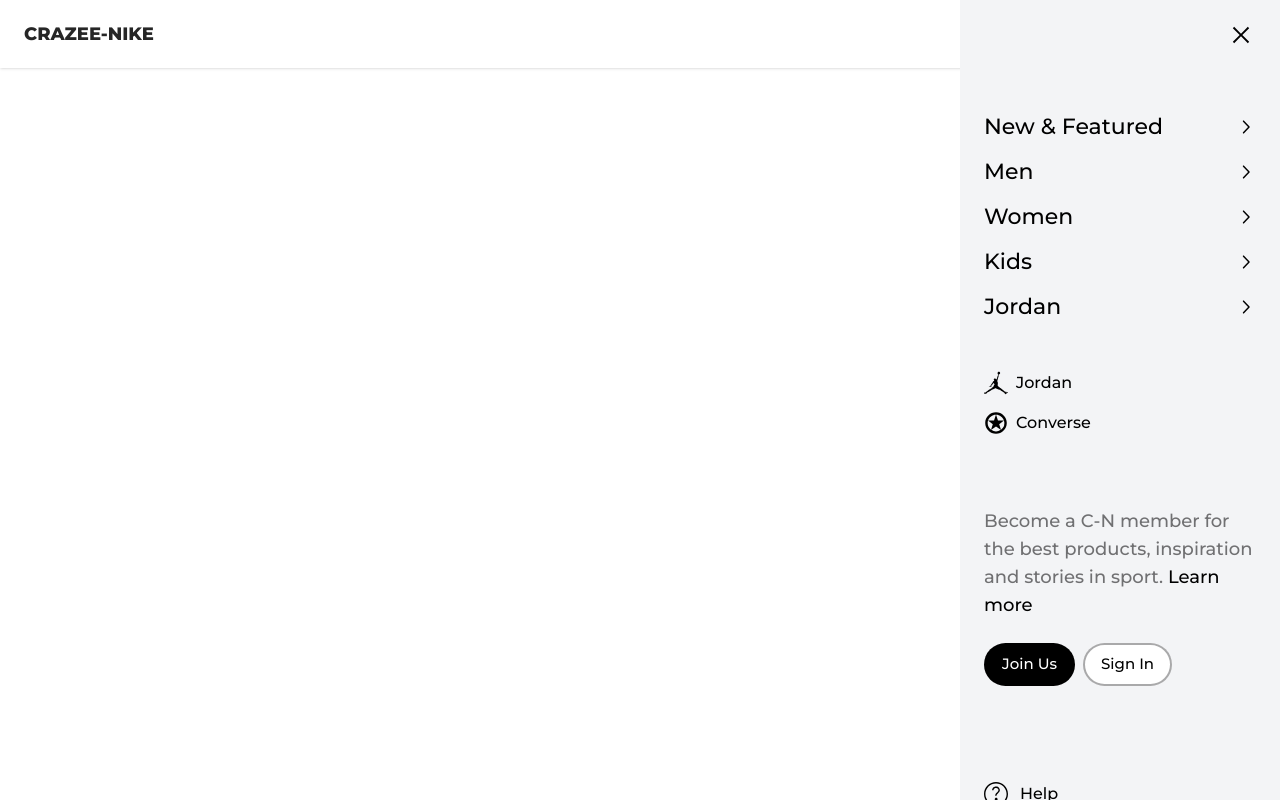
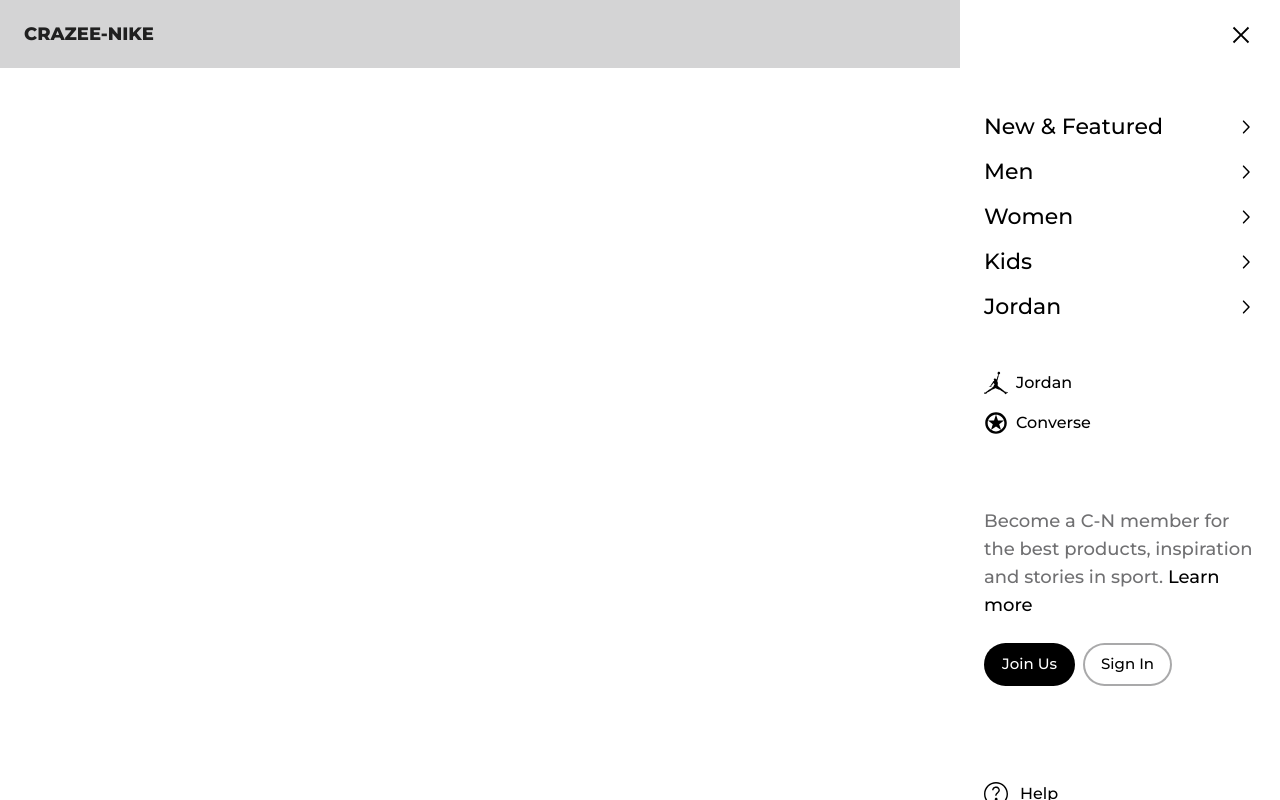
Before and after one commit to kouamherve/crazee-nike, a React (Create React App) app: page / in a window 1280 px wide. Both pictures are taken after a click on the element 1243 px from the left and 34 px from the top of the page. Shown: the top 800 px of the page. Built offline with nearby package versions, Linux system fonts and the light colour scheme; a web font is replaced by a local one.

Commit message:
✨ F01: HOMEPAGE > Add fixed background when AllMenus show

```diff
--- a/src/components/pages/Homepage.js
+++ b/src/components/pages/Homepage.js
@@ -1,11 +1,13 @@
 import { useState } from "react";
 import Navbar from "./navbar/Navbar";
 import MenuContext from "../../context/MenuContext";
+import AllMenu from "./navbar/AllMenu";
 
 export default function Homepage() {
   // States
   const [isShow, setIsShow] = useState(false);
   const [isHidden, setIsHidden] = useState(false);
+  const [isActiveMenu, setIsActiveMenu] = useState(false);
   const [isMenuPageShow, setIsMenuPageShow] = useState(false);
 
   const menuContextValue = {
@@ -15,14 +17,18 @@
     setIsMenuPageShow,
     isHidden,
     setIsHidden,
+    isActiveMenu,
+    setIsActiveMenu,
   };
 
-  // Handlers
-
-  // Render
   return (
     <MenuContext.Provider value={menuContextValue}>
-      <Navbar />
+      <AllMenu />
+      <div className=" relative">
+        <div className={`${isActiveMenu ? "bg-secondary fixed w-full" : ""}`}>
+          <Navbar />
+        </div>
+      </div>
     </MenuContext.Provider>
   );
 }
--- a/src/components/pages/navbar/Menus.js
+++ b/src/components/pages/navbar/Menus.js
@@ -4,8 +4,11 @@
 import MenuContext from "../../../context/MenuContext";
 
 export default function Menus() {
-  // States
-  const { setIsShow } = useContext(MenuContext);
+  const { setIsShow, isActiveMenu, setIsActiveMenu } = useContext(MenuContext);
+  const handleClic = () => {
+    setIsShow(true);
+    setIsActiveMenu(true);
+  };
 
   return (
     <div className="flex gap-4 text-gray-800">
@@ -18,8 +21,8 @@
       <div className=" text-[22px]">
         <IoBagOutline />
       </div>
-      <div onClick={() => setIsShow(true)} className=" text-[25px]">
-        <FiMenu className=" cursor-pointer" />
+      <div onClick={handleClic} className=" text-[25px]">
+        <FiMenu className={`${isActiveMenu ? "hidden" : "cursor-pointer"}`} />
       </div>
     </div>
   );
--- a/src/components/pages/navbar/Navbar.js
+++ b/src/components/pages/navbar/Navbar.js
@@ -1,15 +1,14 @@
-import AllMenu from "./AllMenu";
 import Logo from "./Logo";
 import Menus from "./Menus";
 
 export default function Navbar() {
   return (
-    <nav className=" relative font-Montserrat bg-primary">
+    <nav className="w-full font-Montserrat bg-primary overflow-x-hidden">
       <div className="flex items-center justify-between px-6 py-5 shadow">
         <Logo />
         <Menus />
       </div>
-      <AllMenu />
+      {/* <AllMenu /> */}
     </nav>
   );
 }
--- a/src/components/reusable-ui/NavbarMenu.js
+++ b/src/components/reusable-ui/NavbarMenu.js
@@ -5,17 +5,19 @@
 import { Link } from "react-router-dom";
 
 export default function NavbarMenu({ children, isHome }) {
-  const { isShow, setIsShow, setIsHidden } = useContext(MenuContext);
+  const { isShow, setIsShow, setIsHidden, setIsActiveMenu } =
+    useContext(MenuContext);
 
   const handleClose = () => {
     setIsShow(false);
     setIsHidden(false);
+    setIsActiveMenu(false);
   };
   return (
     <div
       className={`${
         isShow
-          ? "absolute top-0 right-0 bg-gray-100 w-80 min-h-screen px-6"
+          ? "z-30 font-Montserrat absolute top-0 right-0 bg-white w-80 min-h-screen px-6 overflow-y-auto"
           : "hidden"
       } `}
     >
--- a/src/context/MenuContext.js
+++ b/src/context/MenuContext.js
@@ -7,4 +7,6 @@
   setIsMenuPageShow: () => {},
   isHidden: false,
   setIsHidden: () => {},
+  isActiveMenu: false,
+  setIsActiveMenu: () => {},
 });
```
